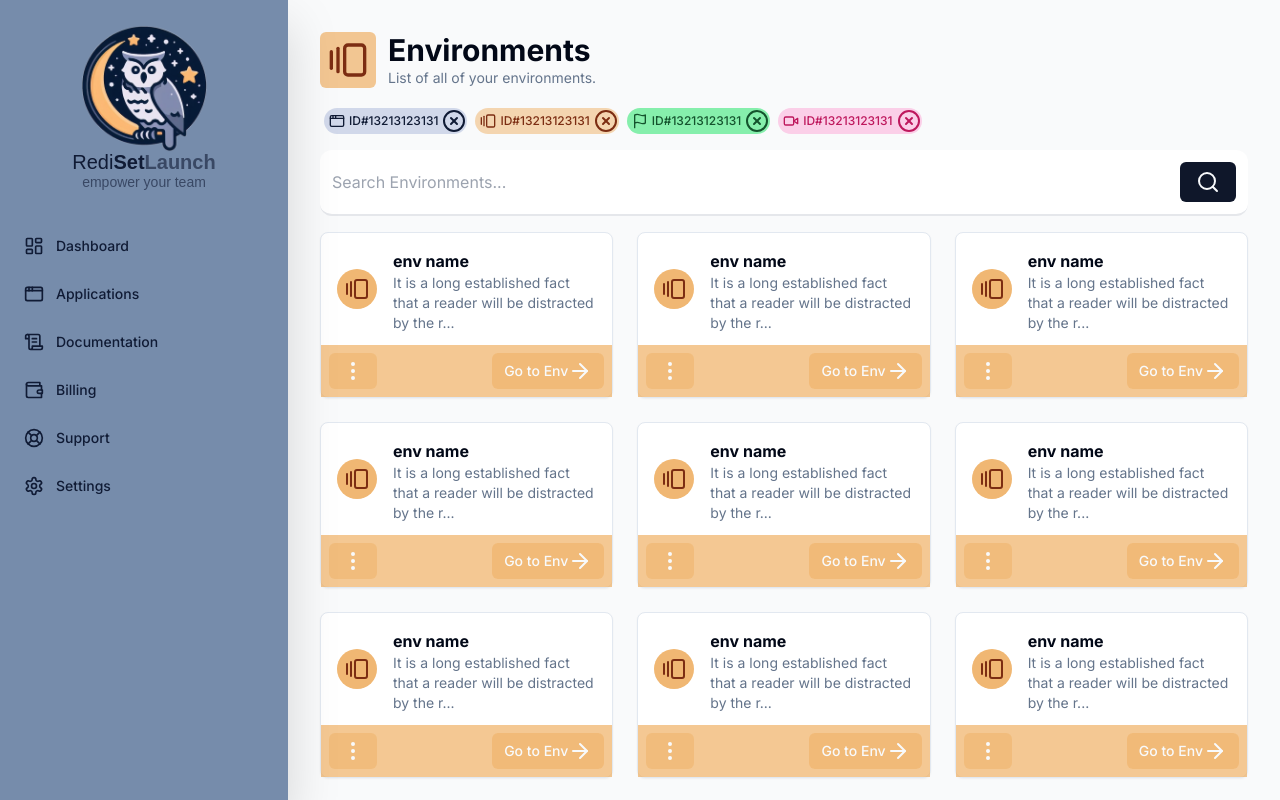
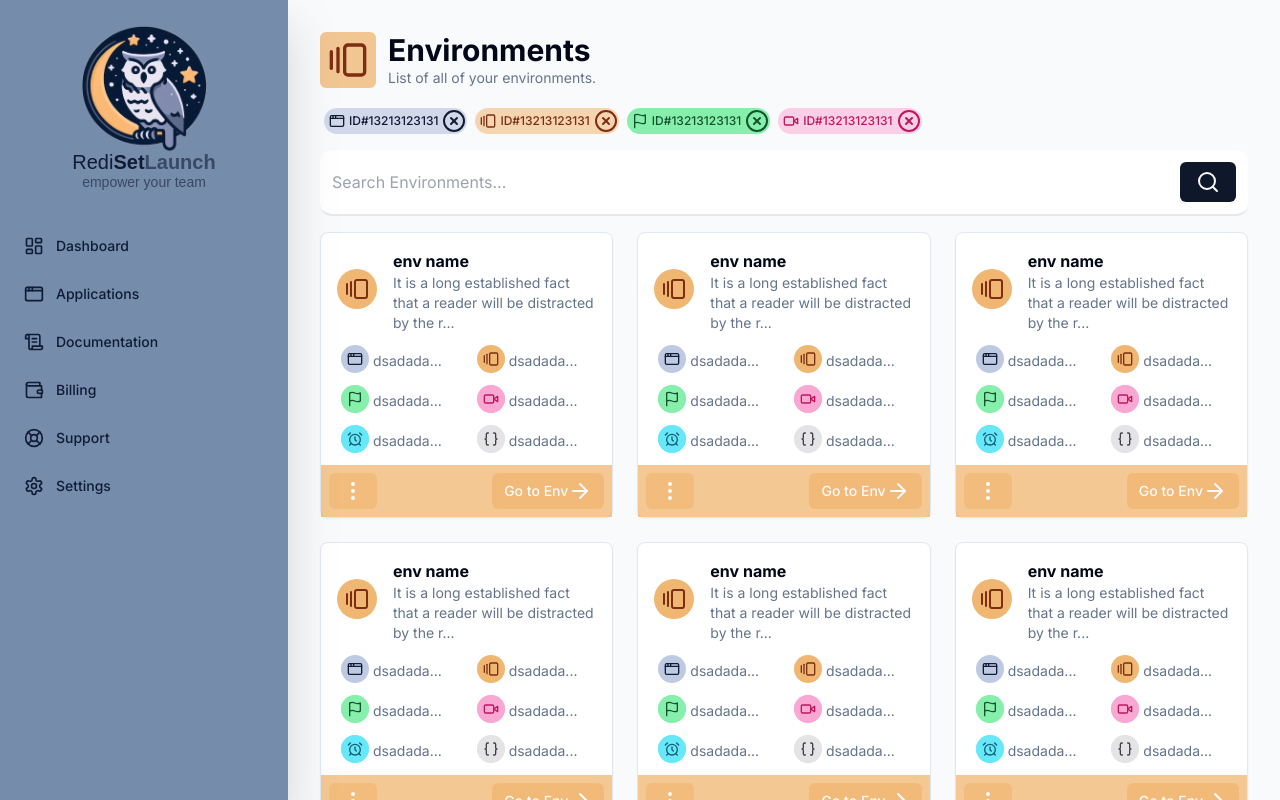
Before and after one commit to sameerdewan/redisetlaunch, a Next.js app: page /dashboard/envs in a window 1280 px wide. Shown: the top 800 px of the page. Built offline with nearby package versions, Linux system fonts and the light colour scheme; a web font is replaced by a local one.

Commit message:
place all stubbed entity attributes

```diff
--- a/app/(dashboard)/(routes)/dashboard/envs/page.tsx
+++ b/app/(dashboard)/(routes)/dashboard/envs/page.tsx
@@ -1,6 +1,6 @@
 "use client";
 import Heading from "@/components/Heading";
-import {AppWindow, Flag, GalleryHorizontalEnd, Video} from "lucide-react";
+import {AlarmClock, AppWindow, Braces, Flag, GalleryHorizontalEnd, Video} from "lucide-react";
 import React, {useEffect, useRef, useState} from "react";
 import {ApplicationEntityColors, EnvironmentEntityColors, FlagEntityColors, SessionEntityColors} from "@/lib/utils";
 import PageSearch from "@/components/PageSearch";
@@ -117,6 +117,44 @@ export default function Environments() {
                         main: (id: string) => router.push(`/dashboard/envs/${id}`),
                         edit: (id: string) => router.push(`/dashboard/envs/${id}/edit`)
                     }}
+                    entityAttributes={[
+                        {
+                            icon: AppWindow,
+                            value: "dsadadasdadsadasda",
+                            textTwClass: ApplicationEntityColors.TEXT,
+                            bgTwClass: ApplicationEntityColors.BACKGROUND,
+                        },
+                        {
+                            icon: GalleryHorizontalEnd,
+                            value: "dsadadasdadsadasda",
+                            textTwClass: EnvironmentEntityColors.TEXT,
+                            bgTwClass: EnvironmentEntityColors.BACKGROUND,
+                        },
+                        {
+                            icon: Flag,
+                            value: "dsadadasdadsadasda",
+                            textTwClass: "text-green-900",
+                            bgTwClass: FlagEntityColors.BACKGROUND,
+                        },
+                        {
+                            icon: Video,
+                            value: "dsadadasdadsadasda",
+                            textTwClass: SessionEntityColors.TEXT,
+                            bgTwClass: SessionEntityColors.BACKGROUND,
+                        },
+                        {
+                            icon: AlarmClock,
+                            value: "dsadadasdadsadasda",
+                            textTwClass: "text-cyan-800",
+                            bgTwClass: "bg-cyan-300",
+                        },
+                        {
+                            icon: Braces,
+                            value: "dsadadasdadsadasda",
+                            textTwClass: "text-zinc-700",
+                            bgTwClass: "bg-zinc-200",
+                        }
+                    ]}
                 />
             </PageContent>
         </Page>
--- a/app/(dashboard)/(routes)/dashboard/flags/page.tsx
+++ b/app/(dashboard)/(routes)/dashboard/flags/page.tsx
@@ -1,6 +1,6 @@
 "use client";
 import Heading from "@/components/Heading";
-import {AppWindow, Flag, GalleryHorizontalEnd, Video} from "lucide-react";
+import {AlarmClock, AppWindow, Braces, Flag, GalleryHorizontalEnd, Video} from "lucide-react";
 import React, {useEffect, useRef, useState} from "react";
 import {ApplicationEntityColors, EnvironmentEntityColors, FlagEntityColors, SessionEntityColors} from "@/lib/utils";
 import PageSearch from "@/components/PageSearch";
@@ -117,6 +117,44 @@ export default function Flags() {
                         main: (id: string) => router.push(`/dashboard/flags/${id}`),
                         edit: (id: string) => router.push(`/dashboard/flags/${id}/edit`)
                     }}
+                    entityAttributes={[
+                        {
+                            icon: AppWindow,
+                            value: "dsadadasdadsadasda",
+                            textTwClass: ApplicationEntityColors.TEXT,
+                            bgTwClass: ApplicationEntityColors.BACKGROUND,
+                        },
+                        {
+                            icon: GalleryHorizontalEnd,
+                            value: "dsadadasdadsadasda",
+                            textTwClass: EnvironmentEntityColors.TEXT,
+                            bgTwClass: EnvironmentEntityColors.BACKGROUND,
+                        },
+                        {
+                            icon: Flag,
+                            value: "dsadadasdadsadasda",
+                            textTwClass: "text-green-900",
+                            bgTwClass: FlagEntityColors.BACKGROUND,
+                        },
+                        {
+                            icon: Video,
+                            value: "dsadadasdadsadasda",
+                            textTwClass: SessionEntityColors.TEXT,
+                            bgTwClass: SessionEntityColors.BACKGROUND,
+                        },
+                        {
+                            icon: AlarmClock,
+                            value: "dsadadasdadsadasda",
+                            textTwClass: "text-cyan-800",
+                            bgTwClass: "bg-cyan-300",
+                        },
+                        {
+                            icon: Braces,
+                            value: "dsadadasdadsadasda",
+                            textTwClass: "text-zinc-700",
+                            bgTwClass: "bg-zinc-200",
+                        }
+                    ]}
                 />
             </PageContent>
         </Page>
--- a/app/(dashboard)/(routes)/dashboard/sessions/page.tsx
+++ b/app/(dashboard)/(routes)/dashboard/sessions/page.tsx
@@ -1,6 +1,6 @@
 "use client";
 import Heading from "@/components/Heading";
-import {AppWindow, Flag, GalleryHorizontalEnd, Video} from "lucide-react";
+import {AlarmClock, AppWindow, Braces, Flag, GalleryHorizontalEnd, Video} from "lucide-react";
 import React, {useEffect, useRef, useState} from "react";
 import {ApplicationEntityColors, EnvironmentEntityColors, FlagEntityColors, SessionEntityColors} from "@/lib/utils";
 import PageSearch from "@/components/PageSearch";
@@ -117,6 +117,44 @@ export default function Sessions() {
                         main: (id: string) => router.push(`/dashboard/sessions/${id}`),
                         edit: (id: string) => router.push(`/dashboard/sessions/${id}/edit`)
                     }}
+                    entityAttributes={[
+                        {
+                            icon: AppWindow,
+                            value: "dsadadasdadsadasda",
+                            textTwClass: ApplicationEntityColors.TEXT,
+                            bgTwClass: ApplicationEntityColors.BACKGROUND,
+                        },
+                        {
+                            icon: GalleryHorizontalEnd,
+                            value: "dsadadasdadsadasda",
+                            textTwClass: EnvironmentEntityColors.TEXT,
+                            bgTwClass: EnvironmentEntityColors.BACKGROUND,
+                        },
+                        {
+                            icon: Flag,
+                            value: "dsadadasdadsadasda",
+                            textTwClass: "text-green-900",
+                            bgTwClass: FlagEntityColors.BACKGROUND,
+                        },
+                        {
+                            icon: Video,
+                            value: "dsadadasdadsadasda",
+                            textTwClass: SessionEntityColors.TEXT,
+                            bgTwClass: SessionEntityColors.BACKGROUND,
+                        },
+                        {
+                            icon: AlarmClock,
+                            value: "dsadadasdadsadasda",
+                            textTwClass: "text-cyan-800",
+                            bgTwClass: "bg-cyan-300",
+                        },
+                        {
+                            icon: Braces,
+                            value: "dsadadasdadsadasda",
+                            textTwClass: "text-zinc-700",
+                            bgTwClass: "bg-zinc-200",
+                        }
+                    ]}
                 />
             </PageContent>
         </Page>
```
